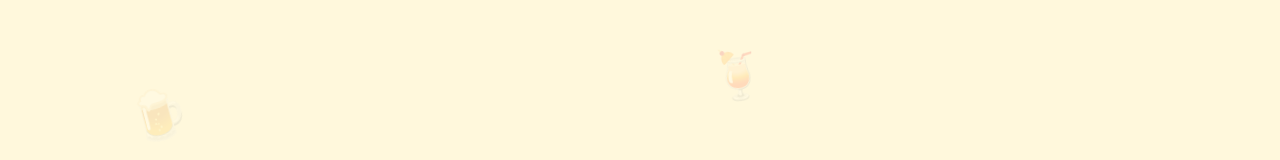
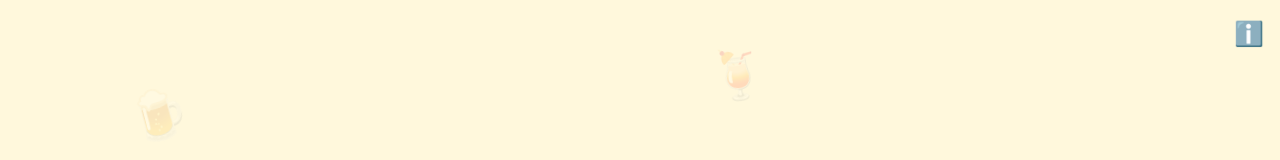
Before and after one commit to sebastianingebrigtsen/rundekultur, a React (Create React App) app: page / in a window 1280 px wide. Shown: the top 160 px of the page. Built offline with nearby package versions, Linux system fonts and the light colour scheme.

Commit message:
lagt til info

```diff
--- a/public/index.html
+++ b/public/index.html
@@ -15,7 +15,7 @@
 
     <!-- Web App Manifest -->
     <link rel="manifest" href="%PUBLIC_URL%/manifest.json" />
-
+    <script async src="https://www.googletagmanager.com/gtag/js?id=G-8GVSZQC701"></script>
     <!-- Open Graph / Facebook -->
     <meta property="og:title" content="Rundekultur" />
     <meta property="og:description" content="Rundekultur – et enkelt og morsomt partyspill for venner!" />
--- a/src/components/HomePage.js
+++ b/src/components/HomePage.js
@@ -10,6 +10,7 @@ function HomePage() {
   const [tempName, setTempName] = useState('');
   const [pinInput, setPinInput] = useState('');
   const [showJoinField, setShowJoinField] = useState(false);
+  const [showInfo, setShowInfo] = useState(false);
   const [lastLobby, setLastLobby] = useState(() => {
     const saved = localStorage.getItem('lastLobby');
     return saved ? JSON.parse(saved) : null;
@@ -142,6 +143,20 @@ function HomePage() {
       <div className={styles.emoji} style={{ top: '5%', right: '40%', transform: 'rotate(-8deg)' }}>
         🍹
       </div>
+      <div className={styles.infoIcon} onClick={() => setShowInfo(!showInfo)}>
+        ℹ️
+        {showInfo && (
+          <div className={styles.infoBox}>
+            <p>
+              <strong>🤔 Hva er Rundekultur?</strong>
+            </p>
+            <p>
+              Alle triller terning fra 1–1 000 000. Neste spiller triller fra tallet du fikk. Den som får 1 må kjøpe en runde – og spinner et hjul for
+              å finne ut hva! 🍻
+            </p>
+          </div>
+        )}
+      </div>
 
       <div className={styles.container}>
         <img src="/images/rundekultur-logo.png" alt="Rundekultur logo" className={styles.logo} />{' '}
--- a/src/components/HomePage.module.css
+++ b/src/components/HomePage.module.css
@@ -35,6 +35,28 @@
 .title {
   font-size: 2rem;
   margin-bottom: 2rem;
+}
+.infoIcon {
+  position: absolute;
+  top: 1rem;
+  right: 1rem;
+  cursor: pointer;
+  font-size: 1.5rem;
+  z-index: 10;
+}
+
+.infoBox {
+  position: absolute;
+  top: 3rem;
+  right: 1rem;
+  width: 260px;
+  background: rgba(255, 255, 255, 0.95);
+  padding: 1rem;
+  border-radius: 8px;
+  box-shadow: 0 0 12px rgba(0, 0, 0, 0.1);
+  font-size: 0.9rem;
+  text-align: left;
+  z-index: 10;
 }
 
 /* src/components/HomePage.module.css */
--- a/src/firebase.js
+++ b/src/firebase.js
@@ -13,7 +13,7 @@ const firebaseConfig = {
   storageBucket: 'rundekultur-1a014.appspot.com',
   messagingSenderId: '1015757144403',
   appId: '1:1015757144403:web:628aef4cdfc6602d9ca1a6',
-  // measurementId kan stå igjen om du trenger Analytics, men er valgfritt
+  measurementId: 'G-8GVSZQC701',
 };
 
 // 3. Initialiser app og database
```
